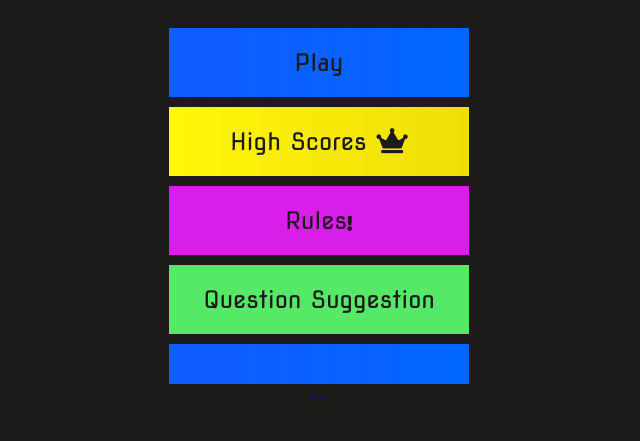
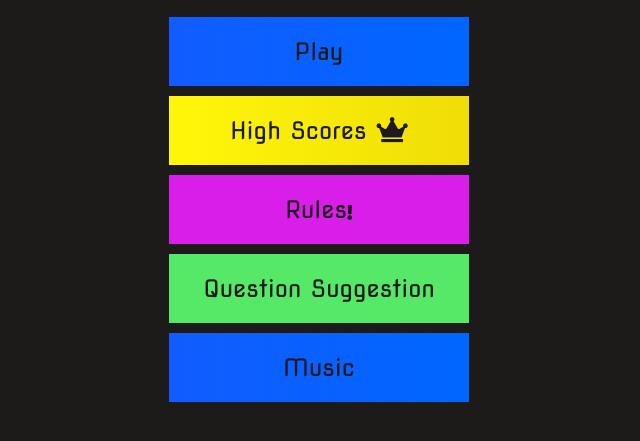
Before and after one commit to KendallDoesCoding/quiz, a plain HTML site: page index.html in a window 1280 px wide. Shown: the part 243-684 px from the top of the page, without its empty margins (321-961 px from the left). Drawn offline with Linux system fonts and the light colour scheme.

Commit message:
Update index.html

```diff
--- a/index.html
+++ b/index.html
@@ -17,7 +17,8 @@
             <a href="/highscores.html" id="highscore-btn" class="btn">High Scores<i class="fas fa-crown"></i></a>
             <a href="/rules.html" id="rules-btn" class="btn">Rules<i class="fas fa-exclamation"></i></a>
             <a href="/suggestion.html" id="suggestion-btn" class="btn">Question Suggestion</a>
-            <a href="/music.html" id="music-btn" class="btn"><a href="https://www.youtube.com/watch?v=AFpjrdOAXC8?autoplay=1" target="_blank">Music</a></a>
+            <a href="https://www.youtube.com/watch?v=AFpjrdOAXC8?autoplay=1" id="music-btn" class="btn">Music</a>
+
 
 
         </div>
```
